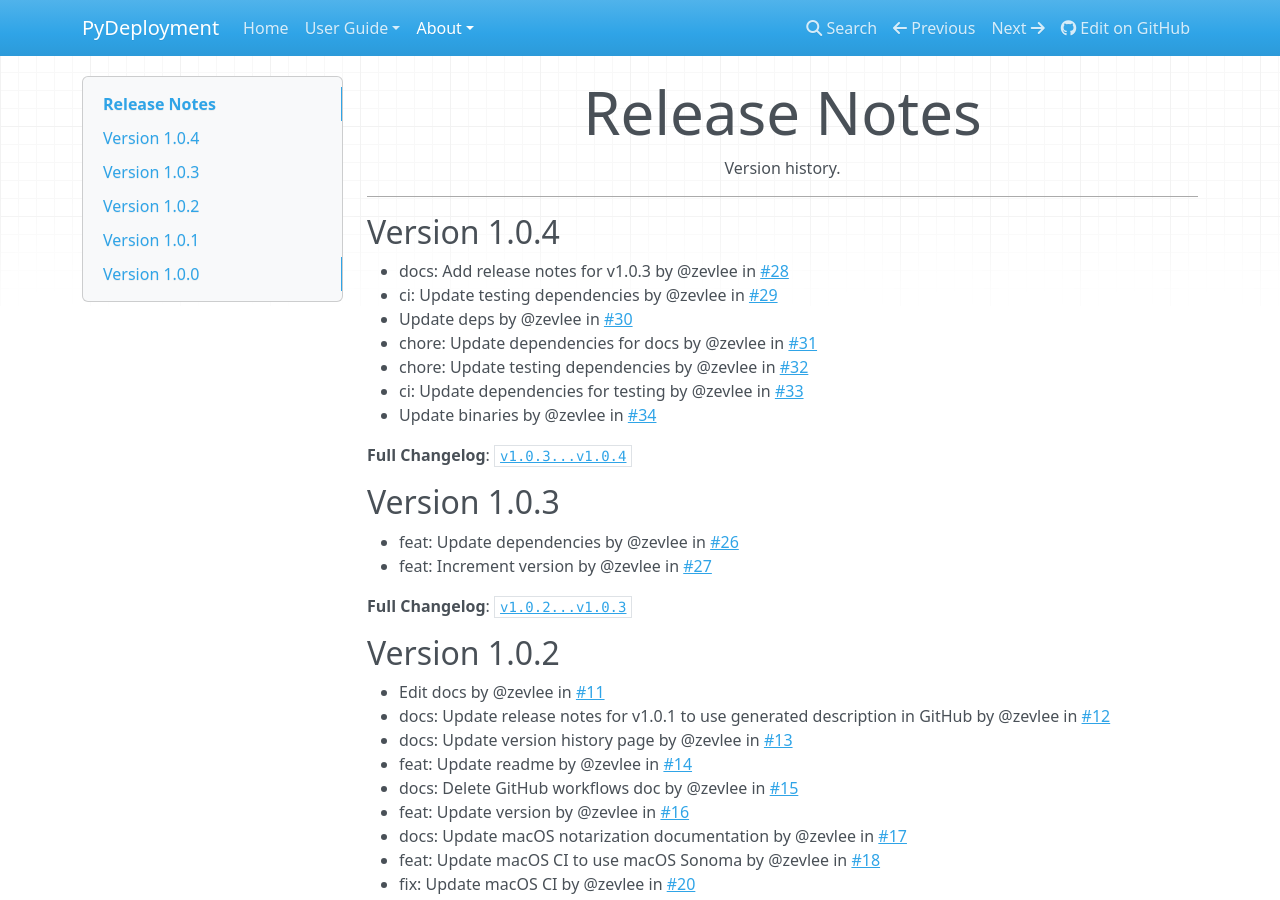
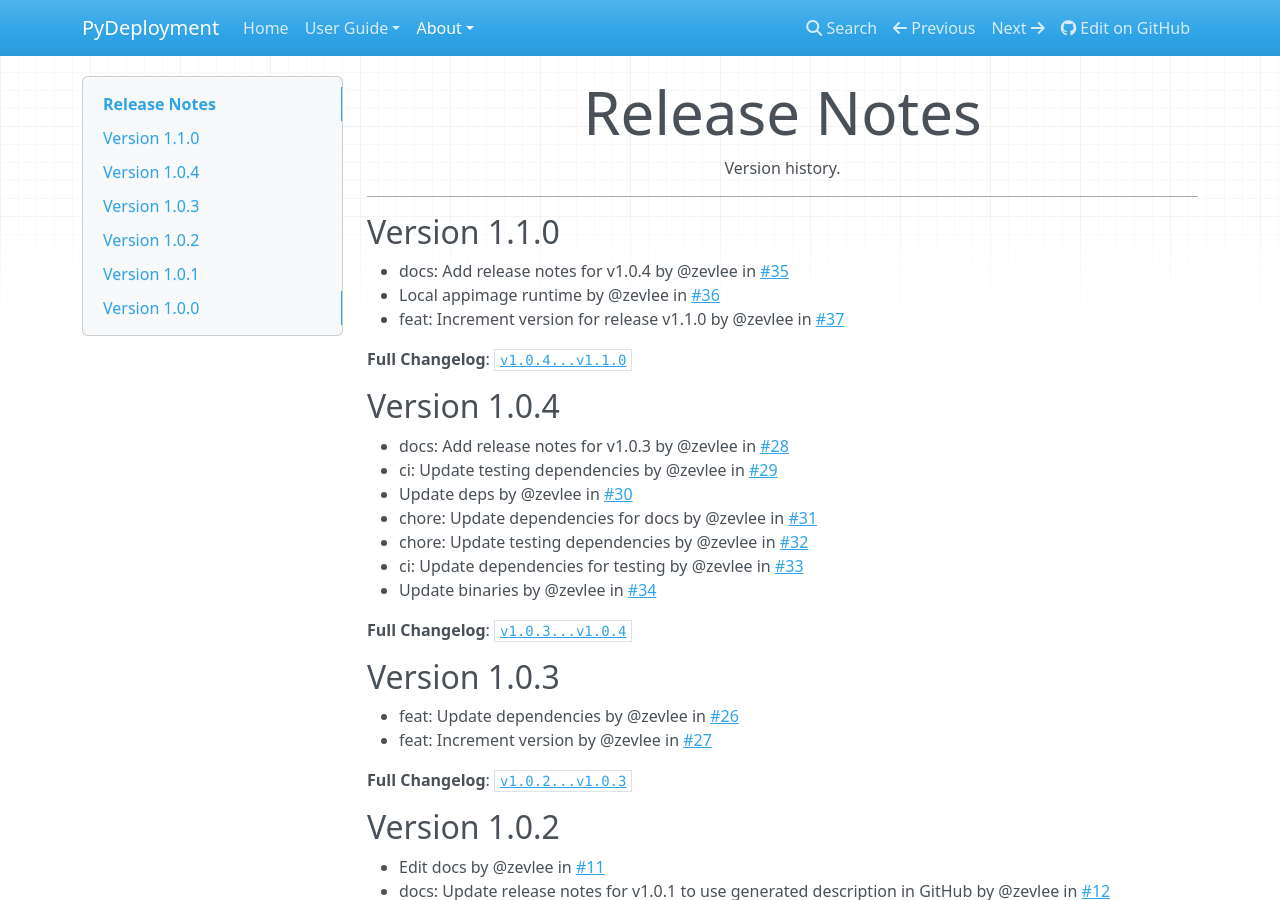
Before and after one commit to pydeployment/pydeployment, an MkDocs documentation site: the page built from docs/about/release-notes.md, in a window 1280 px wide and 900 px high. Built offline with MkDocs 1.6.1, drawn with Linux system fonts in a browser that asks for light colours; nearby versions of some CDN libraries.

Commit message:
docs: Update release notes for v1.1.0
[ci skip]

```diff
--- a/docs/about/release-notes.md
+++ b/docs/about/release-notes.md
@@ -3,6 +3,13 @@
 Version history.
 
 ---
+
+## Version 1.1.0
+* docs: Add release notes for v1.0.4 by @zevlee in [#35](https://github.com/pydeployment/pydeployment/pull/35)
+* Local appimage runtime by @zevlee in [#36](https://github.com/pydeployment/pydeployment/pull/36)
+* feat: Increment version for release v1.1.0 by @zevlee in [#37](https://github.com/pydeployment/pydeployment/pull/37)
+
+**Full Changelog**: [`v1.0.4...v1.1.0`](https://github.com/pydeployment/pydeployment/compare/v1.0.4...v1.1.0)
 
 ## Version 1.0.4
 * docs: Add release notes for v1.0.3 by @zevlee in [#28](https://github.com/pydeployment/pydeployment/pull/28)
```
